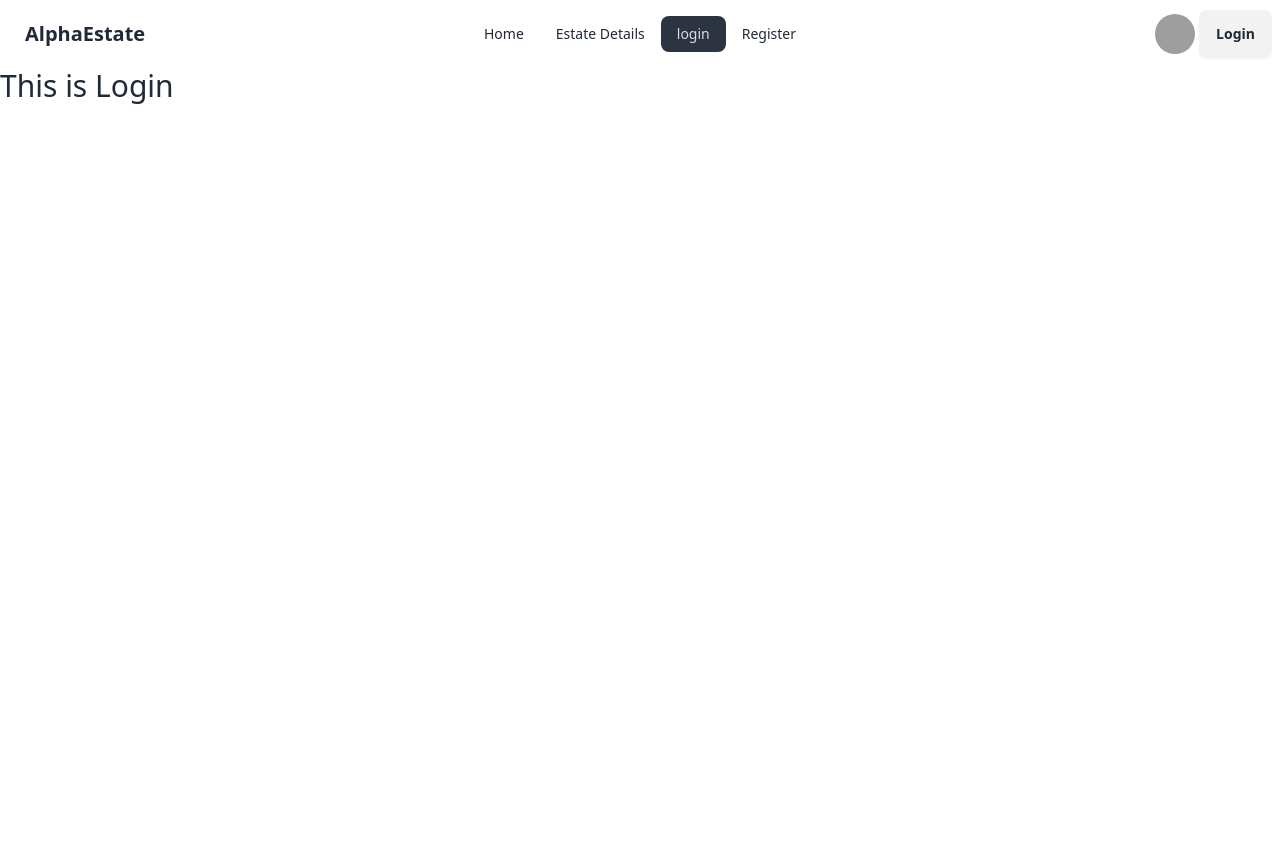
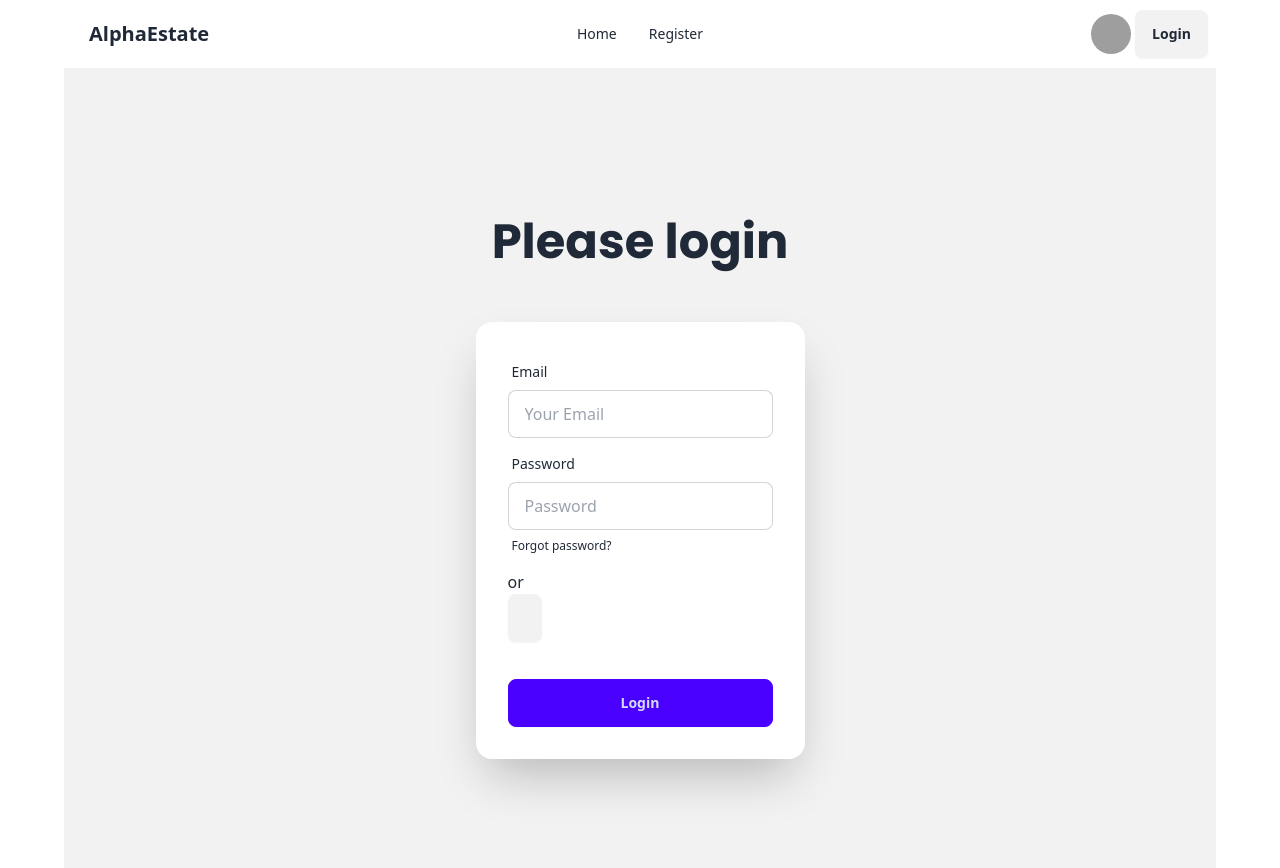
Before and after one commit to NhsTarek/alpha-estate-a9, a React (Vite) app: page /login in a window 1280 px wide. Before the commit the page ends 800 px from the top, so only its background shows below. Built offline with nearby package versions, Linux system fonts and the light colour scheme; grey boxes are pictures that could not be loaded.

Commit message:
swiper js implemented

```diff
--- a/src/components/Navbar.jsx
+++ b/src/components/Navbar.jsx
@@ -6,8 +6,7 @@
 
     const navLinks = <>
         <li><NavLink to="/">Home</NavLink></li>
-        <li><NavLink to="/estatedetails">Estate Details</NavLink></li>
-        <li><NavLink to="/login">login</NavLink></li>
+
         <li><NavLink to="/register">Register</NavLink></li>
 
     </>
@@ -38,7 +37,7 @@
                         <img alt="Tailwind CSS Navbar component" src={userDefaultPicture} />
                     </div>
                 </div>
-                <Link><button className="btn">Login</button></Link>
+                <Link to="/login"><button className="btn">Login</button></Link>
             </div>
         </div>
     );
--- a/src/layouts/Root.jsx
+++ b/src/layouts/Root.jsx
@@ -6,7 +6,7 @@
 const Root = () => {
     return (
 
-        <div>
+        <div className="max-w-6xl mx-auto">
 
             <Navbar></Navbar>
             <Outlet></Outlet>
--- a/src/pages/Login/Login.jsx
+++ b/src/pages/Login/Login.jsx
@@ -1,9 +1,53 @@
 
 
 const Login = () => {
+
+    const handleLogin = e =>{
+        e.preventDefault()
+    }
     return (
-        <div>
-            <h2 className="text-3xl">This is Login</h2>
+        <div className="hero min-h-screen bg-base-200">
+            <div className="hero-content flex-col">
+                <div className="text-center">
+                    <h1 className="text-5xl font-bold my-10 font-poppins">Please login</h1>
+                </div>
+                <div className="card shrink-0 w-full max-w-sm shadow-2xl bg-base-100">
+                    <form className="card-body" onSubmit={handleLogin}>
+                        <div className="form-control">
+                            <label className="label">
+                                <span className="label-text">Email</span>
+                            </label>
+                            <input
+                            type="email"
+                            placeholder="Your Email"
+                            name="email"
+                            className="input input-bordered" required />
+                        </div>
+                        <div className="form-control">
+                            <label className="label">
+                                <span className="label-text">Password</span>
+                            </label>
+                            <input
+                            type="password"
+                            placeholder="Password"
+                            name="password"
+                            className="input input-bordered" required />
+                            <label className="label">
+                                <a href="#" className="label-text-alt link link-hover">Forgot password?</a>
+                            </label>
+                        </div>
+                        <div>
+                            <p>or</p>
+                            <div>
+                                <button className="btn"></button>
+                            </div>
+                        </div>
+                        <div className="form-control mt-6">
+                            <button className="btn btn-primary">Login</button>
+                        </div>
+                    </form>
+                </div>
+            </div>
         </div>
     );
 };
--- a/tailwind.config.js
+++ b/tailwind.config.js
@@ -7,7 +7,7 @@
   theme: {
     extend: {
       fontFamily: {
-        // poppins: "'Poppins', sans-serif"
+        poppins: "'Poppins', sans-serif"
       }
     },
   },
```
